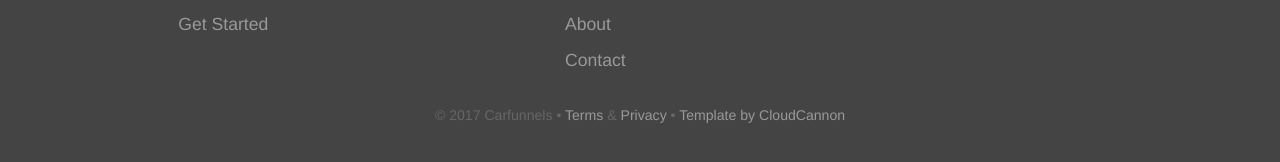
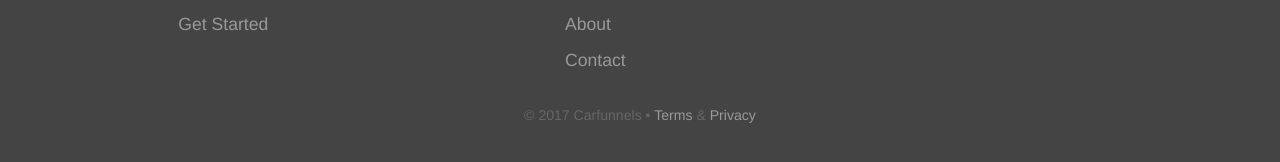
Before and after one commit to jdnoc/carfunnels.com, a Jekyll site: the page built from index.html, in a window 1280 px wide and 900 px high, scrolled down 1912 px. Shown: the part 724-886 px from the top of the window. Built offline with Jekyll 4.4.1, drawn with Linux system fonts in a browser that asks for light colours.

Commit message:
Updated '_layouts/default.html' via CloudCannon

```diff
--- a/_layouts/default.html
+++ b/_layouts/default.html
@@ -50,7 +50,7 @@
 					</ul>
 					{% endfor %}
 				</div>
-				<p class="copyright">&copy; {{ site.time | date: '%Y' }} Carfunnels • <a href="#">Terms</a> &amp; <a href="#">Privacy</a> • <a href="https://cloudcannon.com/">Template by CloudCannon</a></p>
+				<p class="copyright">&copy; {{ site.time | date: '%Y' }} Carfunnels • <a href="#">Terms</a> &amp; <a href="#">Privacy</a></p>
 			</div>
 		</footer>
 		<script>
```
